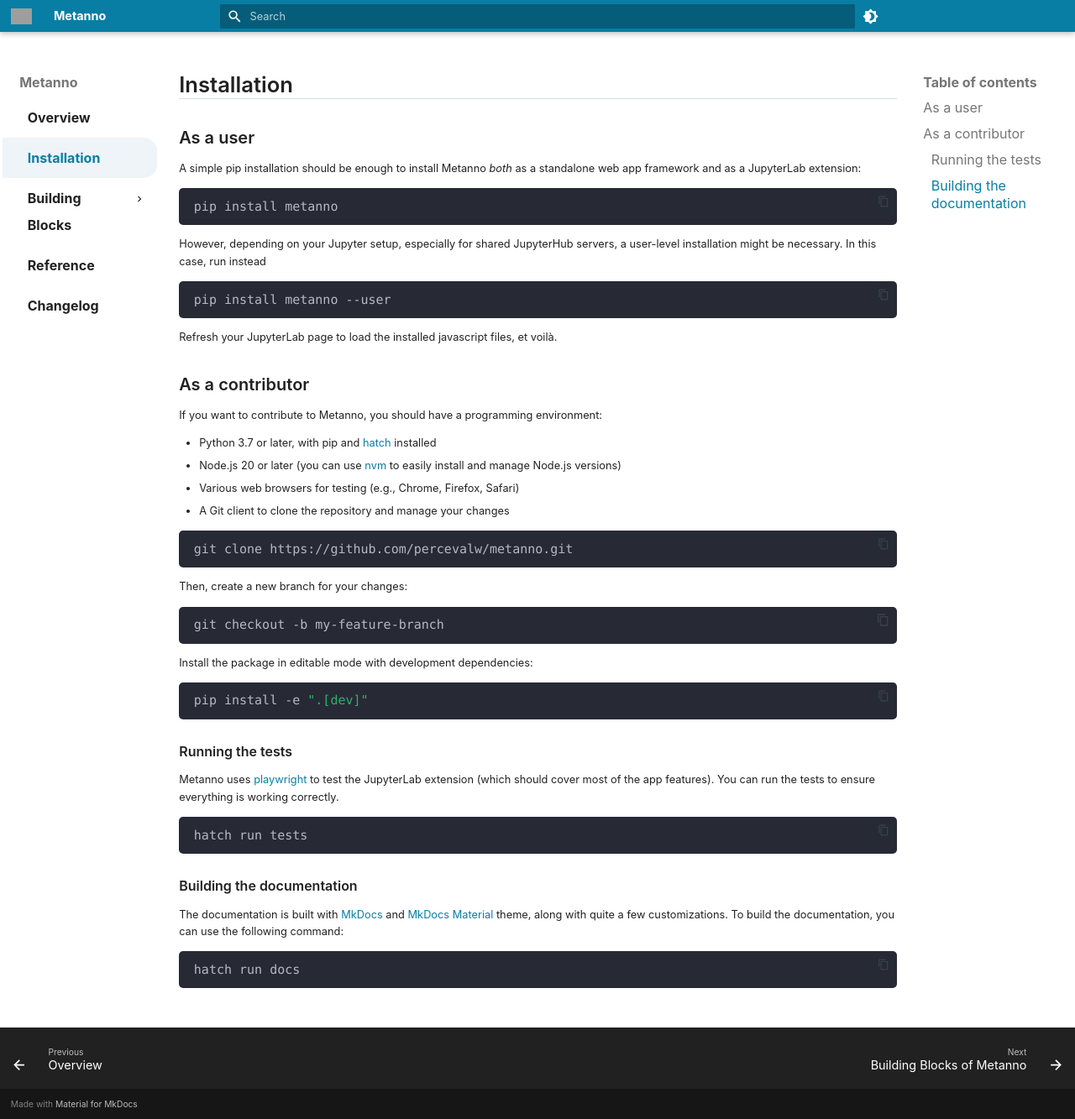
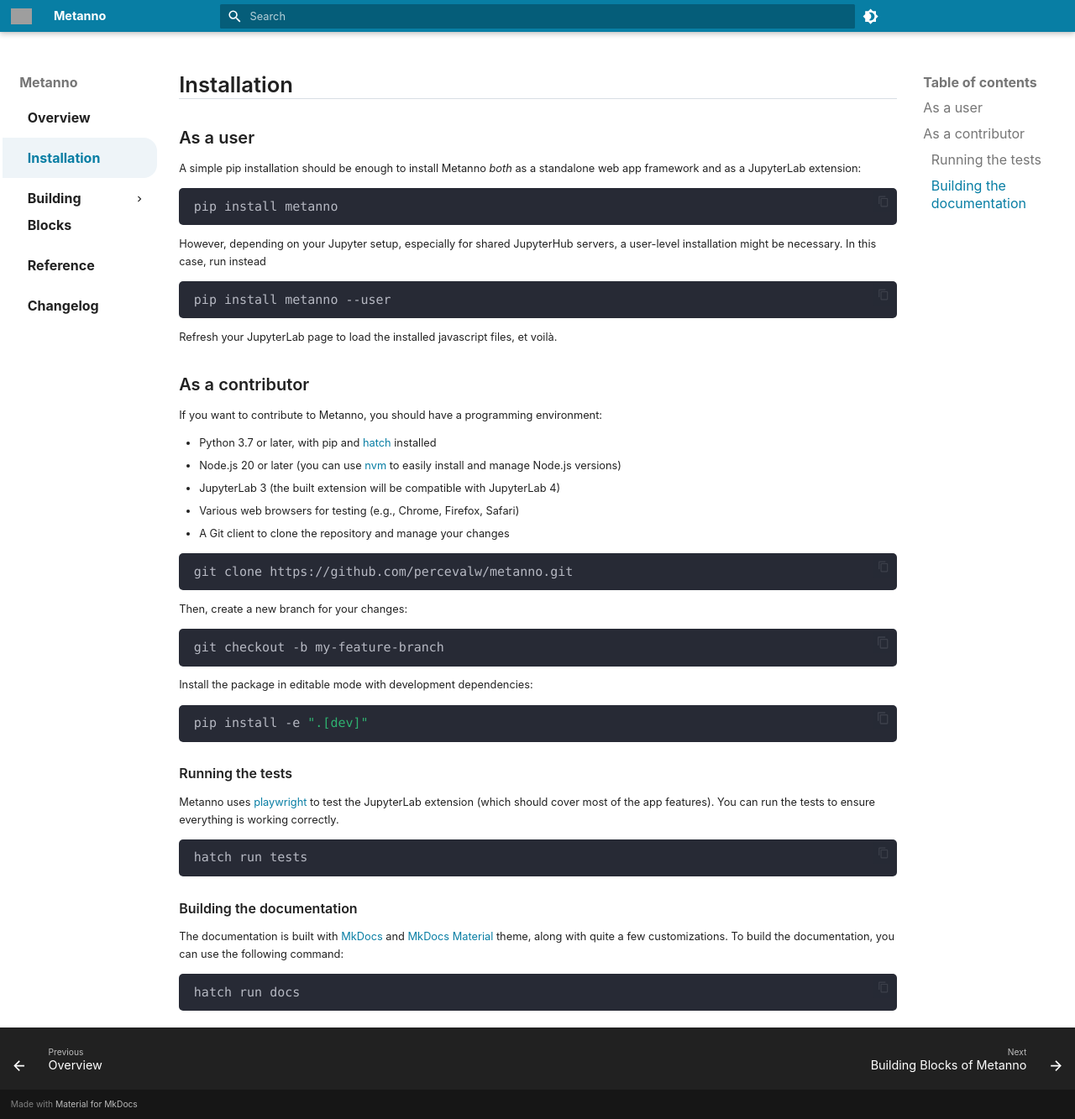
Before and after one commit to percevalw/metanno, an MkDocs documentation site: the page built from docs/installation.md, in a window 1280 px wide and 1333 px high. Shown: the whole window at 84% size. Built offline with MkDocs 1.6.1 and Material for MkDocs 9.7.7, drawn with Linux system fonts in a browser that asks for light colours; some web fonts are replaced; the version menu is left out; grey boxes are pictures that could not be loaded.

Commit message:
ci: build local react-data-grid during metanno build, in jlab 3

```diff
--- a/docs/installation.md
+++ b/docs/installation.md
@@ -25,6 +25,7 @@
 
 - Python 3.7 or later, with pip and [hatch](https://hatch.pypa.io/latest/) installed
 - Node.js 20 or later (you can use [nvm](https://github.com/nvm-sh/nvm) to easily install and manage Node.js versions)
+- JupyterLab 3 (the built extension will be compatible with JupyterLab 4)
 - Various web browsers for testing (e.g., Chrome, Firefox, Safari)
 - A Git client to clone the repository and manage your changes
 
--- a/package.json
+++ b/package.json
@@ -6,8 +6,9 @@
   "repository": "https://github.com/percevalw/metanno",
   "author": "Perceval Wajsbürt <perceval.wajsburt@gmail.com>",
   "scripts": {
-    "build": "jlpm clean && jlpm build:jupyter",
-    "build:dev": "jlpm clean && jlpm build:jupyter:dev",
+    "build:react-data-grid": "cd submodules/react-data-grid && jlpm run prepublishOnly; cd ../..",
+    "build": "jlpm clean && jlpm build:react-data-grid && jlpm build:jupyter",
+    "build:dev": "jlpm clean && jlpm build:react-data-grid && jlpm build:jupyter:dev",
     "build:jupyter": "jupyter labextension build .",
     "build:jupyter:dev": "jupyter labextension build --development True .",
     "clean": "rm -rf pret/ui/metanno/js-extension"
```
Also changed, not shown: 2 other files.
